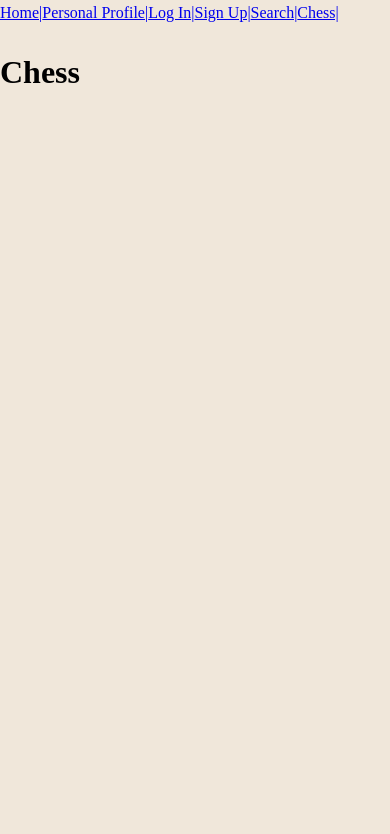
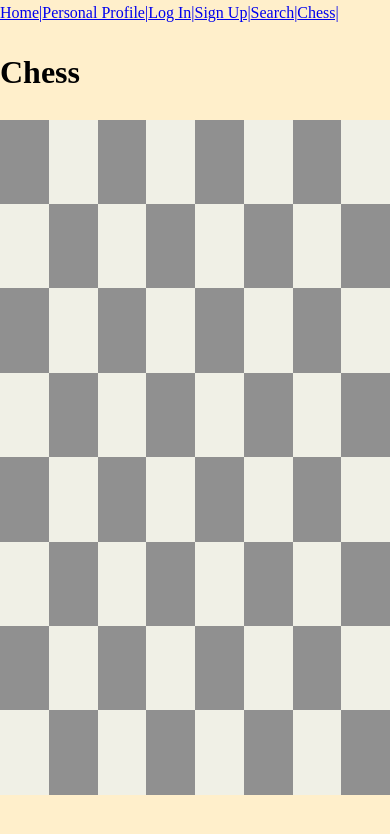
Before and after one commit to 21DP2RJerm/SocTiklsStulbais, a Vue app: page /chess in a window 390 px wide. Shown: the top 834 px of the page. Built offline with nearby package versions, Linux system fonts and the light colour scheme.

Commit message:
chess page ar chessboard

```diff
--- a/index.html
+++ b/index.html
@@ -2,7 +2,7 @@
 <html lang="en">
   <head>
     <meta charset="UTF-8">
-    <link rel="icon" href="/favicon.ico">
+    <link rel="icon" href="/checkmateFavicon.ico">
     <meta name="viewport" content="width=device-width, initial-scale=1.0">
     <!--Import font-->
     <link rel="preconnect" href="https://fonts.googleapis.com">
--- a/package.json
+++ b/package.json
@@ -8,6 +8,7 @@
     "preview": "vite preview"
   },
   "dependencies": {
+    "firebase": "^9.19.1",
     "vue": "^3.2.47",
     "vue-router": "^4.1.6"
   },
--- a/src/App.vue
+++ b/src/App.vue
@@ -11,7 +11,7 @@ import { RouterLink, RouterView } from 'vue-router'
           <Router-Link :to="{ name: 'login' }">Log In|</Router-Link>
           <Router-link :to="{ name: 'signup' }">Sign Up|</Router-link>
           <Router-link :to="{ name: 'search' }">Search|</Router-link>
-          <Router-link :to="{ name: 'Chess' }">Chess|</Router-link>
+          <Router-link :to="{ name: 'chess' }">Chess|</Router-link>
       </nav>
     </div>
   </header>
--- a/src/assets/main.css
+++ b/src/assets/main.css
@@ -1,12 +1,12 @@
 :root{
   /* colors for everything */
-  --color-red : #BA494B;
-  --color-lightpink : #E5CBC1;
-  --color-lightyellow : #F0E7DA;
-  --color-blue : #A6B4B3;
-  --color-lightgray : #E3E4E0;
+  --color-lightyellow : #ffefcb;
+  --color-middarkyellow : #f6e3ba;
+  --color-almostwhite : #fffde7;
 
   --color-background : var(--color-lightyellow);
+  --color-container : var(--color-middarkyellow);
+  --color-inputs : var(--color-almostwhite);
 
   /* fonts for everything */
 
--- a/src/main.js
+++ b/src/main.js
@@ -1,6 +1,22 @@
 import { createApp } from 'vue'
 import App from './App.vue'
 import router from './router'
+// Import the functions you need from the SDKs you need
+import { initializeApp } from "firebase/app";
+// TODO: Add SDKs for Firebase products that you want to use
+// https://firebase.google.com/docs/web/setup#available-libraries
+
+// Your web app's Firebase configuration
+const firebaseConfig = {
+  apiKey: "AIzaSyBfp6zEUa9x6ihtWnrw4W2Cd4dDSe9ZWo0",
+  authDomain: "checkmatesoctiklschess.firebaseapp.com",
+  projectId: "checkmatesoctiklschess",
+  storageBucket: "checkmatesoctiklschess.appspot.com",
+  messagingSenderId: "199363688348",
+  appId: "1:199363688348:web:8a70adfe0799c805c6ba59"
+};
+
+initializeApp(firebaseConfig);
 
 import './assets/main.css'
 
--- a/src/router/index.js
+++ b/src/router/index.js
@@ -2,10 +2,11 @@ import { createRouter, createWebHistory } from 'vue-router'
 import HomeView from '../views/HomeView.vue'
 import pProfile from '../views/Personalprofile.vue'
 import searchTab from '../views/SearchTab.vue'
-import chess from '../views/Chess.vue'
 
 import LogIn from '../views/Register-LogIn/LogIn.vue'
 import SignUp from '../views/Register-LogIn/SignUp.vue'
+
+import Chess from '../views/Chess.vue'
 
 const router = createRouter({
   history: createWebHistory(import.meta.env.BASE_URL),
@@ -36,10 +37,11 @@ const router = createRouter({
       component: searchTab
     },
     {
-      path: '/Chess',
-      name: 'Chess',
-      component: chess
+      path: '/chess',
+      name: 'chess',
+      component: Chess
     },
+
   ]
 })
 
--- a/src/views/Chess.vue
+++ b/src/views/Chess.vue
@@ -1,31 +1,152 @@
 <script>
-
-import {chessboard} from 'vue-chessboard'
-import 'vue-chessboard.css'
-
 export default {
   setup() {
 
   },
 }
-
 </script>
 
 <template>
-
   <main>
     <div class="chess">
-
       <h1>Chess</h1>
 
+      <div id="gameboard">
+        <div class="square melns"></div>
+        <div class="square balts" ></div>
+        <div class="square melns" ></div>
+        <div class="square balts" ></div>
+        <div class="square melns" ></div>
+        <div class="square balts" ></div>
+        <div class="square melns" ></div>
+        <div class="square balts" ></div>
+        </div>
+
+        <div id="gameboard">
+
+        <div class="square balts" ></div>
+        <div class="square melns" ></div>
+        <div class="square balts" ></div>
+        <div class="square melns" ></div>
+        <div class="square balts" ></div>
+        <div class="square melns" ></div>
+        <div class="square balts" ></div>
+        <div class="square melns" ></div>
+    </div>
+    <div id="gameboard">
+        <div class="square melns"></div>
+        <div class="square balts" ></div>
+        <div class="square melns" ></div>
+        <div class="square balts" ></div>
+        <div class="square melns" ></div>
+        <div class="square balts" ></div>
+        <div class="square melns" ></div>
+        <div class="square balts" ></div>
+        </div>
+
+        <div id="gameboard">
+
+        <div class="square balts" ></div>
+        <div class="square melns" ></div>
+        <div class="square balts" ></div>
+        <div class="square melns" ></div>
+        <div class="square balts" ></div>
+        <div class="square melns" ></div>
+        <div class="square balts" ></div>
+        <div class="square melns" ></div>
+    </div>
+    <div id="gameboard">
+        <div class="square melns"></div>
+        <div class="square balts" ></div>
+        <div class="square melns" ></div>
+        <div class="square balts" ></div>
+        <div class="square melns" ></div>
+        <div class="square balts" ></div>
+        <div class="square melns" ></div>
+        <div class="square balts" ></div>
+        </div>
+
+        <div id="gameboard">
+
+        <div class="square balts" ></div>
+        <div class="square melns" ></div>
+        <div class="square balts" ></div>
+        <div class="square melns" ></div>
+        <div class="square balts" ></div>
+        <div class="square melns" ></div>
+        <div class="square balts" ></div>
+        <div class="square melns" ></div>
+    </div>
+    <div id="gameboard">
+        <div class="square melns"></div>
+        <div class="square balts" ></div>
+        <div class="square melns" ></div>
+        <div class="square balts" ></div>
+        <div class="square melns" ></div>
+        <div class="square balts" ></div>
+        <div class="square melns" ></div>
+        <div class="square balts" ></div>
+        </div>
+
+        <div id="gameboard">
+
+        <div class="square balts" ></div>
+        <div class="square melns" ></div>
+        <div class="square balts" ></div>
+        <div class="square melns" ></div>
+        <div class="square balts" ></div>
+        <div class="square melns" ></div>
+        <div class="square balts" ></div>
+        <div class="square melns" ></div>
     </div>
 
+    </div>
   </main>
-
 </template>
 
 
 
+
+
 <style>
+body {
+    display: flex;
 
+    height: 100vh;
+
+    flex-direction: column;
+}
+
+#gameboard {
+    display: flex;
+    align-items: center;
+    justify-content: center;
+
+
+}
+
+.square {
+    display: flex;
+    width: 10vh;
+    height: 10vh;
+}
+
+.chess-piece{
+    display: flex;
+    width: 10vh;
+    height: 10vh;
+}
+
+.melns{
+    background-color: rgb(144, 144, 144);
+}
+
+.balts{
+    background-color: rgb(240, 240, 230);
+}
+
+.highlight{
+    background-color: rgb(9, 219, 72);
+
+}
 </style>
--- a/src/views/HomeView.vue
+++ b/src/views/HomeView.vue
@@ -10,6 +10,7 @@ export default {
   <main>
     <div class="home">
       <h1>Homepage</h1>
+
     </div>
   </main>
 </template>
--- a/src/views/PersonalProfile.vue
+++ b/src/views/PersonalProfile.vue
@@ -1,7 +1,13 @@
 <template>
-  <h1>User info</h1>
-  <div v-for="user in userInfo" :key="user.id">
-    <h2>Username: {{ user.username }}<br>Name: {{ user.name }}</h2>
+  <div class="parent">
+    <div v-for="user in userInfo" :key="user.id">
+      <a id="username" class="font-head">{{ user.username }}</a>
+      <div id="profileabout">
+        <a id="ProfileImage"><img src="../components/icons/kristaps.jpg" alt="kristaps" style="width:300px;height:400px;border-radius:30px;"></a><br>
+        <a id="textHeightChange" class="font-head">{{ user.name }}</a><br>
+        <a class="font-regular">{{ user.bio }}</a>
+      </div>
+    </div>
   </div>
 </template>
 
@@ -10,7 +16,7 @@ export default {
     data(){
         return{
             userInfo: [
-                { username: 'Kristzz', name: 'Krists', id: 1},
+                { username: 'Kristzz', name: 'Krists', bio: 'Armīnieks, 18 gadu vecumā ar 20 gadu stāžu dienestā, garšo mellenes, māk apieties ar datoru.', id: 1},
             ]
         }
     }
@@ -18,5 +24,22 @@ export default {
 </script>
 
 <style>
+  #username{
+    width: 1000px;
+    height: 30px;
+    background-color: var(--color-container);
+    display: flex;
+    justify-content: center;
+    align-items: center;
+  }
 
+  #profileabout{
+    width: 1000px;
+    min-height: 800px;
+    background-color: var(--color-container);
+  }
+
+  #textHeightChange{
+    font-size: 20px;
+  }
 </style>
--- a/src/views/Register-LogIn/LogIn.vue
+++ b/src/views/Register-LogIn/LogIn.vue
@@ -10,9 +10,12 @@
   <main>
     <div id="parent">
       <div id="mainContainer">
-        <input type="text" id="usernameInput" class="usernameAndPasswordStyling" name="Username" required minlength="4" maxlength="24" size="10" placeholder="Username">
+        <input type="email" id="emailInput" class="usernameAndPasswordStyling" name="Email" placeholder="youremail@example.com" pattern="/^[a-zA-Z0-9.!#$%&'*+/=?^_`{|}~-]+@[a-zA-Z0-9-]+(?:\.[a-zA-Z0-9-]+)*$/" required />
         <input type="password" id="passwordInput" class="usernameAndPasswordStyling" name="Password" required minlength="8" maxlength="50" size="10" placeholder="Password">
         <button id="signUpButton">Log In</button>
+        <Router-link :to="{ name: 'signup' }">
+          <a id="RegisterInstead" class="font-small" style="text-decoration: none;">Register instead</a>
+        </Router-link>
       </div>
     </div>
   </main>
@@ -22,6 +25,7 @@
     body{
     background : var(--color-background);
   }
+
   #parent{
     display: grid;
     place-items: center;
@@ -33,7 +37,7 @@
     height: 500px;
     width: 550px;
     border-radius: 20px;
-    background-color: var(--color-red);
+    background-color: var(--color-container);
 
     position: relative;
     top: 200px;
@@ -63,6 +67,21 @@
     top: 25rem;
   }
 
+  #signUpButton:hover{
+    background: var(--color-lightyellow);
+  }
+
+  #RegisterInstead{
+    position: absolute;
+    top: 360px;
+    left: 230px;
+    text-decoration: none;
+    color: black;
+  }
+  #RegisterInstead:hover{
+    color: blue;
+  }
+
   textarea:focus, input:focus{
     outline: none;
   }
@@ -81,6 +100,11 @@
     #usernameInput{top: 16rem;}
     #passwordInput{top: 19.5rem;}
 
+    #RegisterInstead{
+      top: 30rem;
+      left: 39%; /*sito jasataisa normali vel */
+    }
+
     #signUpButton{
       width: 160px;
       top: 33rem;
--- a/src/views/SearchTab.vue
+++ b/src/views/SearchTab.vue
@@ -9,32 +9,22 @@ export default {
 <template>
   <main>
     <div class="centerParent">
-        <div id="searchContainer">
-            <input type="text" id="searchUser" name="SearchUsername" required minlength="4" maxlength="24" size="10" placeholder='Search someones "username"'>
-        </div>
+        <input type="text" id="searchUser" name="SearchUsername" required minlength="4" maxlength="24" size="10" placeholder='Search someones "username"'>
     </div>
   </main>
 </template>
 
 <style>
-    #searchContainer{
-        height: 100vh;
-        width: 1100px;
-        background-color: var(--color-red);
-
-        position: relative;
-    }
-
     #searchUser{
         padding: 8px;
-        margin: 20px;
-        min-width: 700px;
+        width: 500px;
         height: 24px;
 
         border-radius: 10px;
         border: none;
-        position: absolute;
-        left: 200px;
+        position: relative;
+
+        background: var(--color-inputs);
     }
 
     .centerParent{
@@ -43,4 +33,10 @@ export default {
         padding: 0;
         place-items: center;
     }
+
+    @media screen and (max-width: 608px)  {
+        #searchUser{
+            width: 92vw;
+        }
+    }
 </style>
```
Also changed, not shown: src/views/Register-LogIn/SignUp.vue (+47 -13 lines), 1 other file (tests, documents, lock files or other folders).
